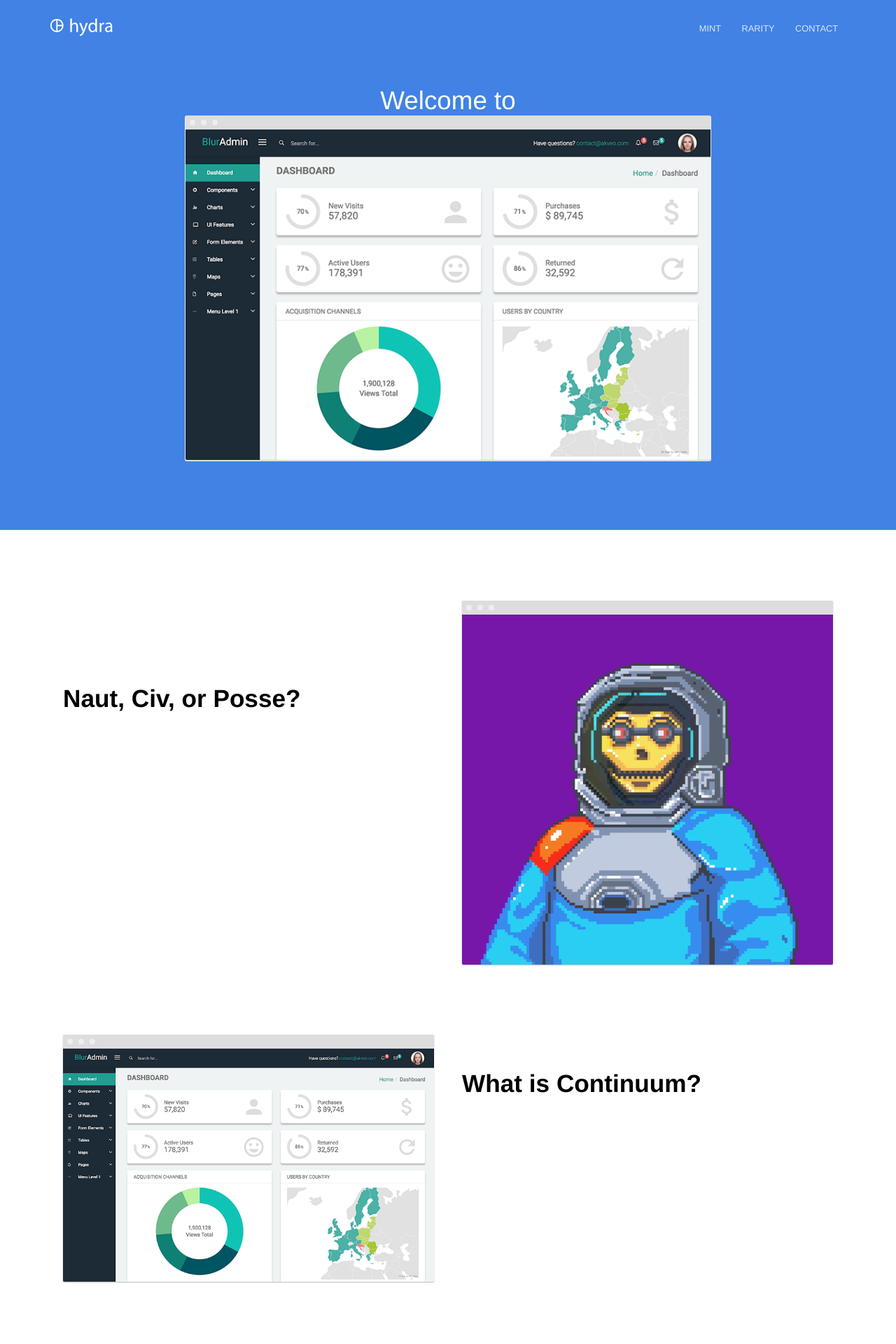
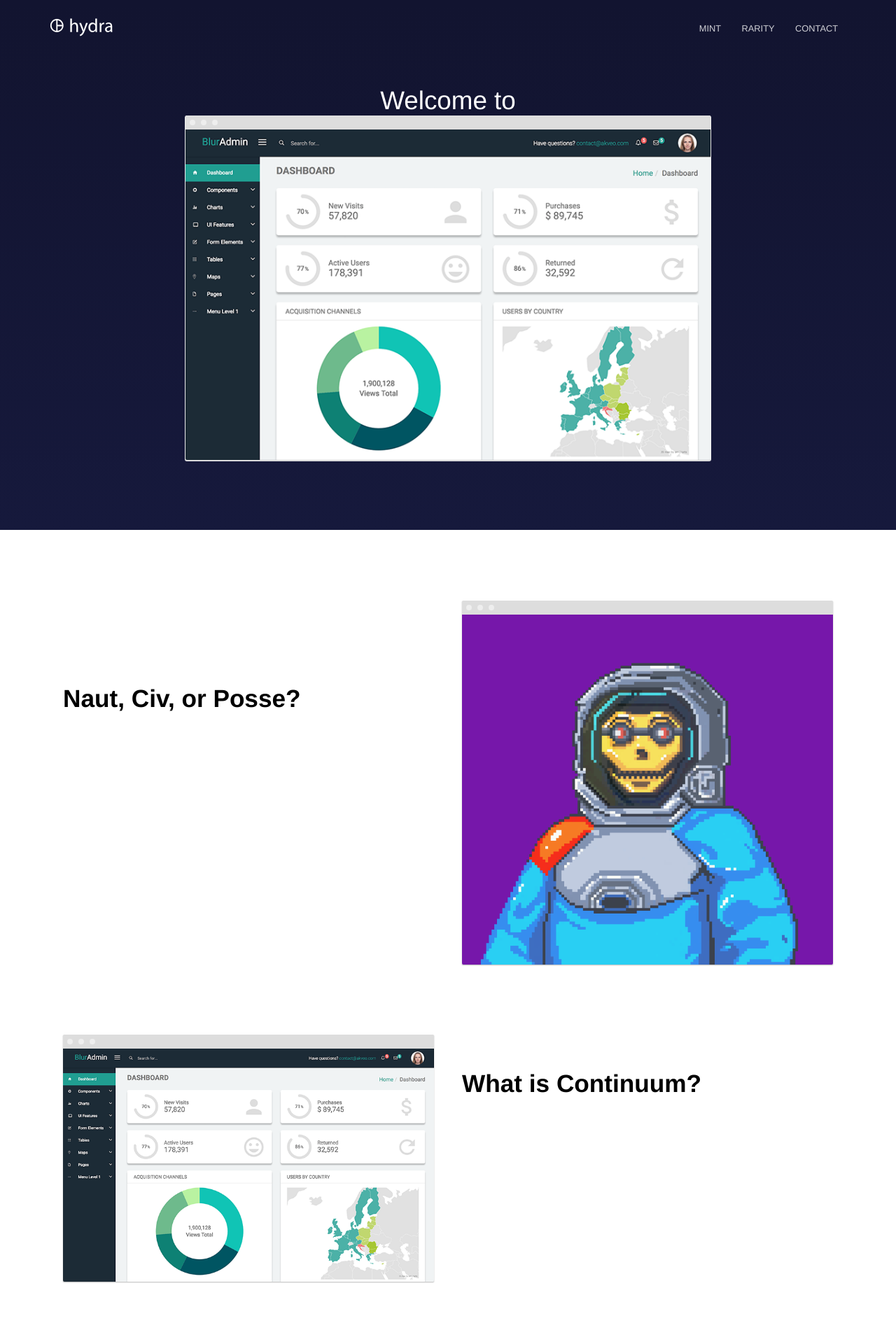
Before and after one commit to Temperedfire/continuum, a Jekyll site: the page built from index.html, in a window 1280 px wide. Shown: the top 1920 px of the page at 70% size. Built offline with Jekyll 4.4.1, drawn with Linux system fonts in a browser that asks for light colours.

Commit message:
Update variables.scss

```diff
--- a/_sass/variables.scss
+++ b/_sass/variables.scss
@@ -1,5 +1,5 @@
-$brand-color: #4182e4;
-$secondary-brand-color: #4182e4;
+$brand-color: #121430;
+$secondary-brand-color: #16193C;
 $middle-gradient-color: mix($brand-color, $secondary-brand-color, 95%);
 
 // Breakpoints
```
